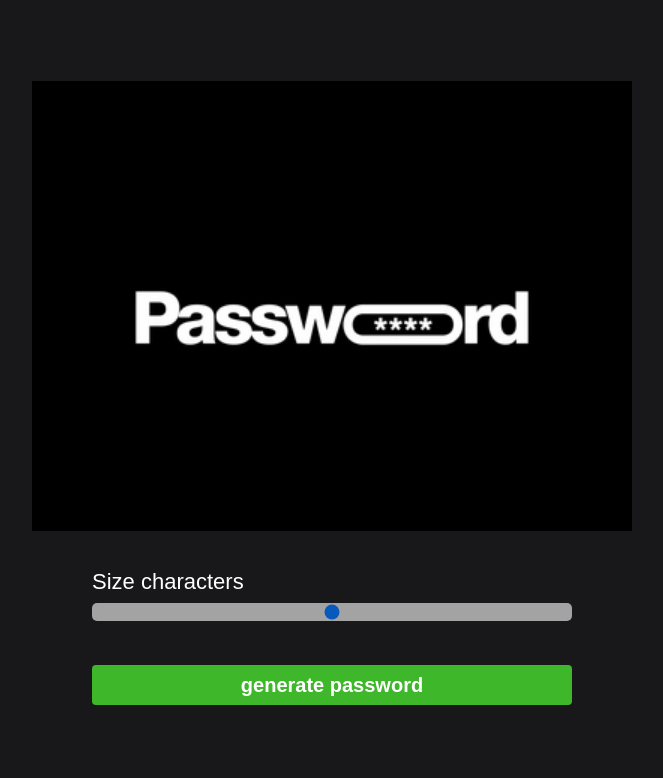
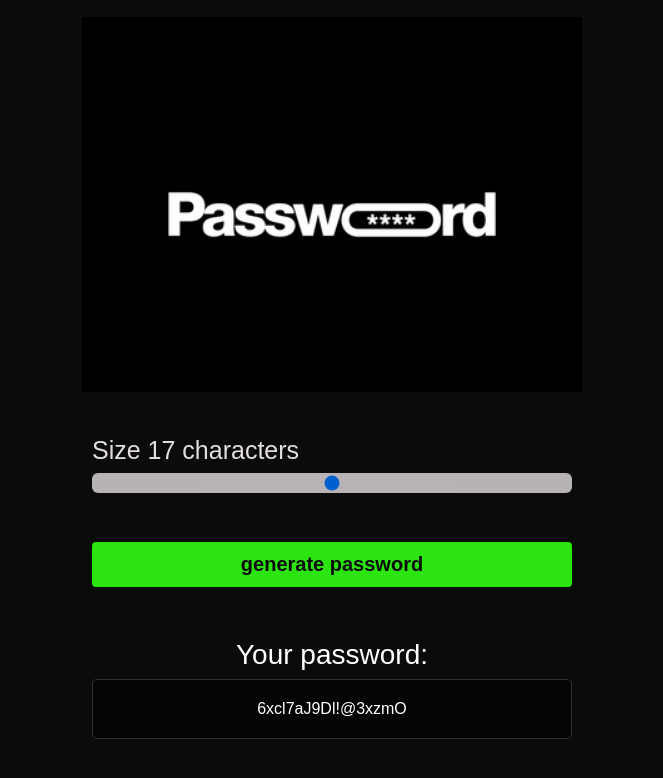
Before and after one commit to ocimar84/java-project, a plain HTML site: page index.html in a window 1280 px wide. Both pictures are taken after a click on the button "generate password". Shown: the whole page, without its empty margins (308-971 px from the left). Drawn offline with Linux system fonts and the light colour scheme.

Commit message:
Chande files css and js directory..

```diff
--- a/style.css
+++ b/assets/css/style.css
@@ -2,11 +2,11 @@
     margin: 0 auto;
     width: 100%;
     box-sizing: border-box;
-    font-family: sans-serif;
+    font-family: Arial, Helvetica, sans-serif;
 }
 
 body {
-    background-color: #18181B;
+    background-color: #0b0b0c;
     width: 100%;
     height: 100vh;
     display: flex;
@@ -16,8 +16,8 @@ body {
 }
 
 .logo {
-    max-width: 600px;
-    margin-bottom: 24px;
+    max-width: 500px;
+    margin-bottom: 30px;
 }
 
 .container-input {
@@ -26,28 +26,28 @@ body {
 }
 
 .container-input span {
-    color: #FFF;
-    font-size: 22px;
+    color: #e4dede;
+    font-size: 25px;
 }
 
 .slider {
     margin-top: 8px;
     -webkit-appearance: none;
     width: 100%;
-    height: 18px;
-    border-radius: 5px;
-    background: #DFDFDF;
+    height: 20px;
+    border-radius: 6px;
+    background: #e4dede;
     outline: none;
-    opacity: 0.7;
+    opacity: 0.8;
 }
 
 .button-cta {
-    height: 40px;
-    margin-top: 40px;
-    background-color: #3EB72B;
+    height: 45px;
+    margin-top: 45px;
+    background-color: #2ce510;
     border: 0;
     border-radius: 4px;
-    color: #FFF;
+    color: rgb(11, 11, 11);
     font-size: 20px;
     font-weight: bold;
     cursor: pointer;
@@ -72,15 +72,14 @@ body {
 
 .password {
     height: 60px;
-    background-color: rgba(0, 0, 0, 0.40);
-    border: 1px solid #313131;
-
+    background-color: rgba(0, 0, 0, 0.50);
+    border-radius: 5px;
     display: flex;
     justify-content: center;
     align-items: center;
     color: #FFF;
-    border-radius: 4px;
-    transition: transform 0.5s;
+    border: 1px solid #313131;
+    transition: transform 0.7s;
 }
 
 .password:hover {
@@ -102,7 +101,7 @@ body {
     background: rgb(15, 15, 15);
     opacity: 0;
     visibility: hidden;
-    transition: all .5s ease-in-out;
+    transition: all .7s ease-in-out;
     text-align: center;
 }
 
--- /dev/null
+++ b/assets/js/script.js
@@ -0,0 +1,35 @@
+let sliderElement = document.querySelector("#slider");
+let buttonElement = document.querySelector("#button");
+
+let sizePassword = document.querySelector("#valor");
+let password = document.querySelector("#password");
+
+let containerPassword = document.querySelector("#container-password");
+
+let charset = 'abcdefghijklmnopqrstubxwzABCDEFGHIJKLMNOPQRSTUVXZ!@123456789';
+let newpassword = '';
+
+sizePassword.innerHTML = sliderElement.value;
+
+slider.oninput = function () {
+    sizePassword.innerHTML = this.value;
+}
+
+
+function generatePassword() {
+
+    let pass = '';
+    for (let i = 0, n = charset.length; i < sliderElement.value; ++i) {
+        pass += charset.charAt(Math.floor(Math.random() * n));
+    }
+
+    console.log(pass)
+    containerPassword.classList.remove("hide");
+    password.innerHTML = pass;
+    newpassword = pass;
+}
+
+function copyPassword() {
+    alert("Password successfully copied!")
+    navigator.clipboard.writeText(newpassword);
+}
--- a/index.html
+++ b/index.html
@@ -8,28 +8,28 @@
     <meta name="viewport" content="width=device-width, initial-scale=1.0">
     <meta name="keywords" content="Password generator">
 
-    <link rel="stylesheet" href="style.css">
+    <link rel="stylesheet" href="./assets/css/style.css">
     <title>Password generator</title>
 </head>
 
 <body>
 
-    <img class="logo" src="./assets/logo.webp" alt="Password generator logo" />
+    <img class="logo" src="./assets/logo.webp" alt="Password generator logo">
 
     <div class="container-input">
         <span>Size <span id="valor"></span> characters</span>
-        <input id="slider" class="slider" type="range" min="7" max="27" value="17" />
+        <input id="slider" class="slider" type="range" min="7" max="27" value="17">
 
         <button id="button" class="button-cta" onclick="generatePassword()">generate password</button>
     </div>
 
     <div id="container-password" onclick="copyPassword()" class="container-password hide">
-        <span class="title">Your password was:</span>
-        <span id="password" class="password"></span>
+        <span class="title">Your password:</span>
+        <span id="password" class="password">zxcvbnmasdfg1234564879</span>
         <span class="tooltip">Click on the password to copy. 👆</span>
     </div>
 
-    <script src="script.js"></script>
+    <script src="./assets/js/script.js"></script>
 </body>
 
 </html>
```
Also changed, not shown: script.js (deleted), 1 other file.
